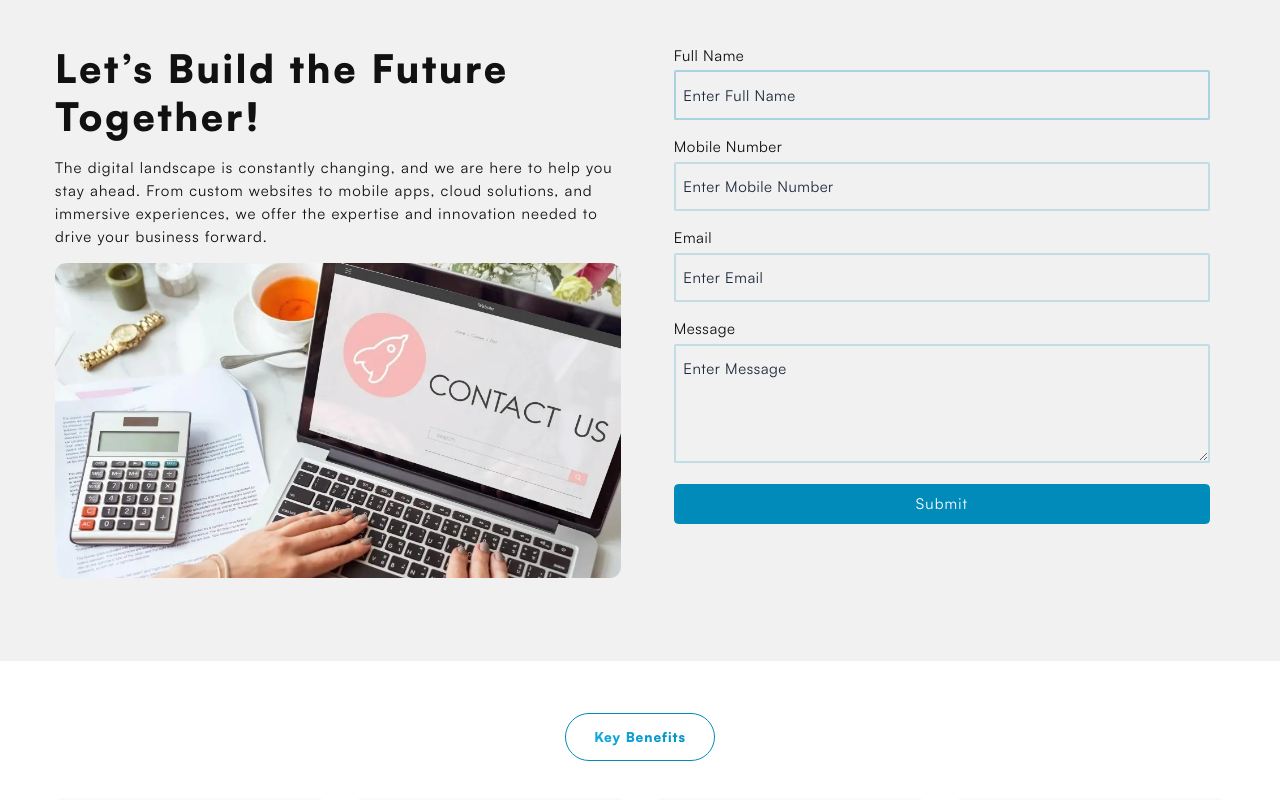
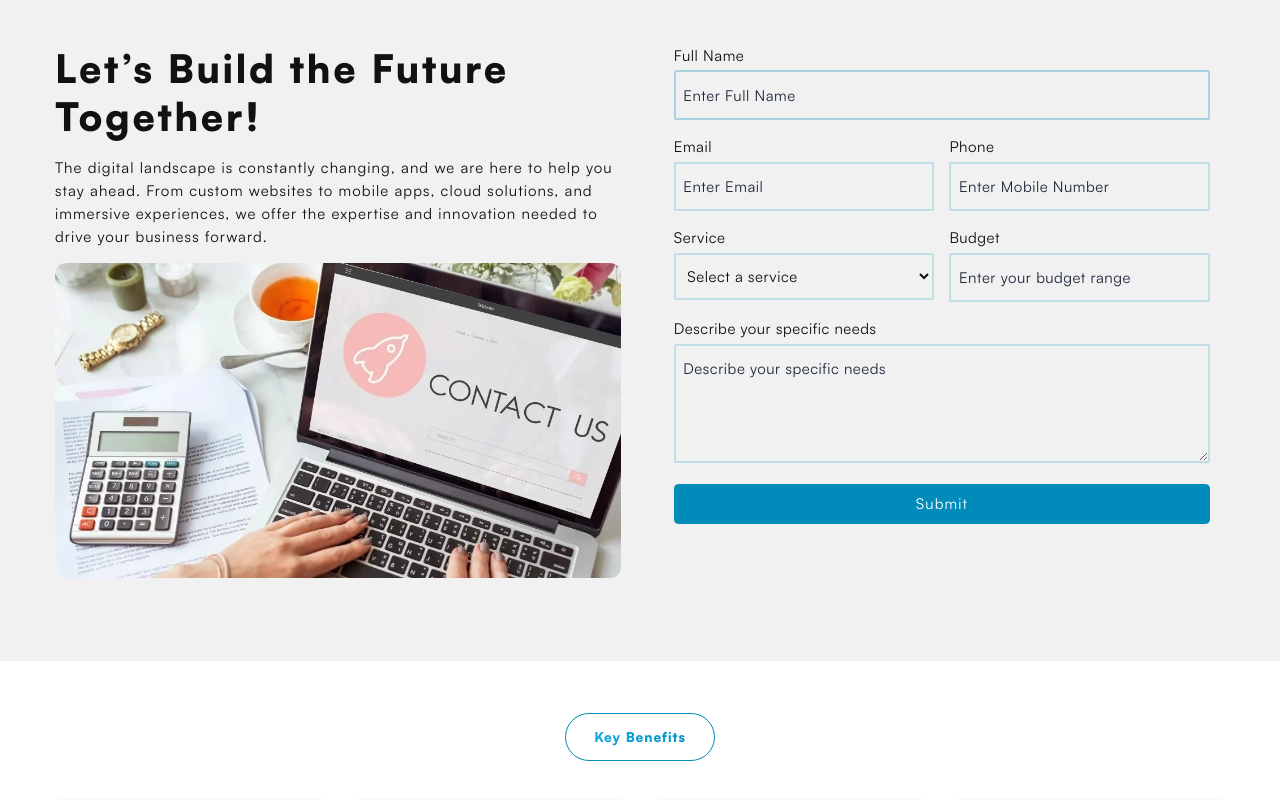
Before and after one commit to boostmysites25/mecfinity-ai-solutions, a React (Create React App) app: page /iot-development in a window 1280 px wide. Shown: the part 1380-2180 px from the top of the page. Built offline with nearby package versions, Linux system fonts and the light colour scheme.

Commit message:
contact form functionalities changed

```diff
--- a/src/components/common/Contact.jsx
+++ b/src/components/common/Contact.jsx
@@ -18,6 +18,20 @@ const Contact = ({ heading, desc, asWhatsappMsg, service }) => {
   } = useForm();
   const navigate = useNavigate();
 
+  // Services list for dropdown
+  const services = [
+    "Web Development",
+    "App Development",
+    "IoT Development",
+    "AI Calling Agency",
+    "Blockchain Development",
+    "VR-AR Development",
+    "AI Automation Services",
+    "Custom Web Development",
+    "Cloud Services",
+    "Cloud Computing",
+  ];
+
   const onSubmit = async (data) => {
     if (asWhatsappMsg) {
       doWhatsappMsg(data);
@@ -33,7 +47,8 @@ const Contact = ({ heading, desc, asWhatsappMsg, service }) => {
     var emailBody = "Name: " + data.fullName + "\n\n";
     emailBody += "Email: " + data.email + "\n\n";
     emailBody += "Phone: " + data.mobileNumber + "\n\n";
-    service && (emailBody += "Service: " + service + "\n\n");
+    data.service && (emailBody += "Service: " + data.service + "\n\n");
+    data.budget && (emailBody += "Budget: " + data.budget + "\n\n");
     emailBody += "Message:\n" + data.message;
 
     const formData = {
@@ -88,6 +103,7 @@ const Contact = ({ heading, desc, asWhatsappMsg, service }) => {
             onSubmit={handleSubmit(onSubmit)}
             className="flex flex-col gap-4 md:px-[1rem]"
           >
+            {/* Full Name - md:grid-cols-1 */}
             <div className="hover:scale-105 transition-all duration-500">
               <label htmlFor="" className="mb-6 font-medium">
                 Full Name
@@ -105,29 +121,8 @@ const Contact = ({ heading, desc, asWhatsappMsg, service }) => {
               )}
             </div>
 
-            <div className="hover:scale-105 transition-all duration-500">
-              <label htmlFor="" className="mb-6 font-medium">
-                Mobile Number
-              </label>
-              <input
-                type="text"
-                className="mt-1 w-full bg-transparent outline-none placeholder-slate-800 border-primary/20 border-2 rounded-sm font-light px-2 py-3"
-                placeholder="Enter Mobile Number"
-                {...register("mobileNumber", {
-                  required: "Mobile number is required",
-                  pattern: {
-                    value: /^\+?[\d\s\-()]{6,14}\d$/,
-                    message: "Invalid phone number",
-                  },
-                })}
-              />
-              {errors.mobileNumber && (
-                <span className="text-red-500 text-sm">
-                  {errors.mobileNumber.message}
-                </span>
-              )}
-            </div>
-
+            {/* Email & Phone - md:grid-cols-2 */}
+            <div className="grid md:grid-cols-2 gap-4">
               <div className="hover:scale-105 transition-all duration-500">
                 <label htmlFor="" className="mb-6 font-medium">
                   Email
@@ -153,12 +148,79 @@ const Contact = ({ heading, desc, asWhatsappMsg, service }) => {
 
               <div className="hover:scale-105 transition-all duration-500">
                 <label htmlFor="" className="mb-6 font-medium">
-                Message
+                  Phone
+                </label>
+                <input
+                  type="text"
+                  className="mt-1 w-full bg-transparent outline-none placeholder-slate-800 border-primary/20 border-2 rounded-sm font-light px-2 py-3"
+                  placeholder="Enter Mobile Number"
+                  {...register("mobileNumber", {
+                    required: "Mobile number is required",
+                    pattern: {
+                      value: /^\+?[\d\s\-()]{6,14}\d$/,
+                      message: "Invalid phone number",
+                    },
+                  })}
+                />
+                {errors.mobileNumber && (
+                  <span className="text-red-500 text-sm">
+                    {errors.mobileNumber.message}
+                  </span>
+                )}
+              </div>
+            </div>
+
+            {/* Service & Budget - md:grid-cols-2 */}
+            <div className="grid md:grid-cols-2 gap-4">
+              <div className="hover:scale-105 transition-all duration-500">
+                <label htmlFor="" className="mb-6 font-medium">
+                  Service
+                </label>
+                <select
+                  className="mt-1 w-full bg-transparent outline-none border-primary/20 border-2 rounded-sm font-light px-2 py-3"
+                  {...register("service", { required: "Please select a service" })}
+                >
+                  <option value="">Select a service</option>
+                  {services.map((serviceOption, index) => (
+                    <option key={index} value={serviceOption}>
+                      {serviceOption}
+                    </option>
+                  ))}
+                </select>
+                {errors.service && (
+                  <span className="text-red-500 text-sm">
+                    {errors.service.message}
+                  </span>
+                )}
+              </div>
+
+              <div className="hover:scale-105 transition-all duration-500">
+                <label htmlFor="" className="mb-6 font-medium">
+                  Budget
+                </label>
+                <input
+                  type="text"
+                  className="mt-1 w-full bg-transparent outline-none placeholder-slate-800 border-primary/20 border-2 rounded-sm font-light px-2 py-3"
+                  placeholder="Enter your budget range"
+                  {...register("budget", { required: "Budget is required" })}
+                />
+                {errors.budget && (
+                  <span className="text-red-500 text-sm">
+                    {errors.budget.message}
+                  </span>
+                )}
+              </div>
+            </div>
+
+            {/* Message - md:grid-cols-1 */}
+            <div className="hover:scale-105 transition-all duration-500">
+              <label htmlFor="" className="mb-6 font-medium">
+                Describe your specific needs
               </label>
               <textarea
                 rows="4"
                 className="mt-1 w-full bg-transparent outline-none placeholder-slate-800 border-primary/20 border-2 rounded-sm font-light px-2 py-3"
-                placeholder="Enter Message"
+                placeholder="Describe your specific needs"
                 {...register("message", { required: "Message is required" })}
               />
               {errors.message && (
@@ -170,7 +232,6 @@ const Contact = ({ heading, desc, asWhatsappMsg, service }) => {
 
             <button className="primary-btn" type="submit">
               {spinner ? "Sending..." : "Submit"}
-              {/* Submit */}
             </button>
           </form>
         </div>
--- a/src/pages/landingPages/AiCallingAgency.jsx
+++ b/src/pages/landingPages/AiCallingAgency.jsx
@@ -162,7 +162,7 @@ const AiCallingAgency = () => {
           </div>
         </div>
       </section>
-      <Contact />
+      <Contact service="AI Calling Agency" />
       <KeyBenefits
         title="Why AI Calling is Transforming Business Communications"
         benefits={[
@@ -300,6 +300,7 @@ const AiCallingAgency = () => {
                 outreach, or automate routine calls, our solution delivers
                 measurable results from day one. Schedule a demo to experience
                 the future of customer engagement."
+        service="AI Calling Agency"
       />
     </>
   );
--- a/src/pages/landingPages/AutomationServices.jsx
+++ b/src/pages/landingPages/AutomationServices.jsx
@@ -742,7 +742,7 @@ const AutomationServices = () => {
       <Testimonials reviews={automationReviews} />
       <WhyChooseUs />
       <Faqs />
-      <Contact />
+      <Contact service='AI Automation Services' />
     </>
   );
 };
--- a/src/pages/landingPages/BlockchainDevelopment.jsx
+++ b/src/pages/landingPages/BlockchainDevelopment.jsx
@@ -161,7 +161,7 @@ const BlockchainDevelopment = () => {
           </div>
         </div>
       </section>
-      <Contact />
+      <Contact service="Blockchain Development" />
       <KeyBenefits
         title="The Business Value of Blockchain Technology"
         benefits={[
@@ -301,6 +301,7 @@ const BlockchainDevelopment = () => {
                 create new decentralized business models, our team of blockchain
                 experts is ready to guide your journey. Let's discuss how
                 blockchain can transform your operations."
+        service="Blockchain Development"
       />
     </>
   );
--- a/src/pages/landingPages/CloudComputing.jsx
+++ b/src/pages/landingPages/CloudComputing.jsx
@@ -161,7 +161,7 @@ const CloudComputing = () => {
           </div>
         </div>
       </section>
-      <Contact />
+      <Contact service="Cloud Computing" />
       <KeyBenefits
         title="The Business Advantages of Cloud Computing"
         benefits={[
@@ -299,6 +299,7 @@ const CloudComputing = () => {
                 certified cloud architects is ready to guide your
                 transformation. Let's discuss how the cloud can solve your
                 unique business challenges."
+        service="Cloud Computing"
       />
     </>
   );
--- a/src/pages/landingPages/CloudServices.jsx
+++ b/src/pages/landingPages/CloudServices.jsx
@@ -856,7 +856,7 @@ const CloudServices = () => {
       <Testimonials reviews={cloudServicesReviews} />
       <WhyChooseUs />
       <Faqs />
-      <Contact />
+      <Contact service="Cloud Services" />
     </>
   );
 };
--- a/src/pages/landingPages/IotDevelopment.jsx
+++ b/src/pages/landingPages/IotDevelopment.jsx
@@ -161,7 +161,7 @@ const IotDevelopment = () => {
           </div>
         </div>
       </section>
-      <Contact />
+      <Contact service="IOT Development" />
       <KeyBenefits
         title="Why IoT Solutions Are Essential for Modern Businesses"
         benefits={[
@@ -300,6 +300,7 @@ const IotDevelopment = () => {
                 products, our team of IoT experts is ready to guide you through
                 every step of your digital transformation journey. Let's discuss
                 how IoT can solve your unique business challenges."
+        service="IOT Development"
       />
     </>
   );
--- a/src/pages/landingPages/VRARDevelopment.jsx
+++ b/src/pages/landingPages/VRARDevelopment.jsx
@@ -161,7 +161,7 @@ const VRARDevelopment = () => {
           </div>
         </div>
       </section>
-      <Contact />
+      <Contact service="AR VR Development" />
       <KeyBenefits
         title="Business Advantages of VR/AR Technology"
         benefits={[
@@ -302,6 +302,7 @@ const VRARDevelopment = () => {
                 or visualize complex data, our team of immersive technology
                 experts is ready to bring your vision to life. Let's discuss how
                 extended reality can transform your business."
+        service="AR VR Development"
       />
     </>
   );
```
Also changed, not shown: src/pages/landingPages/CustomWebDevelopment.jsx (+219 -68 lines). Lines whose indentation alone changed are shown as unchanged.
